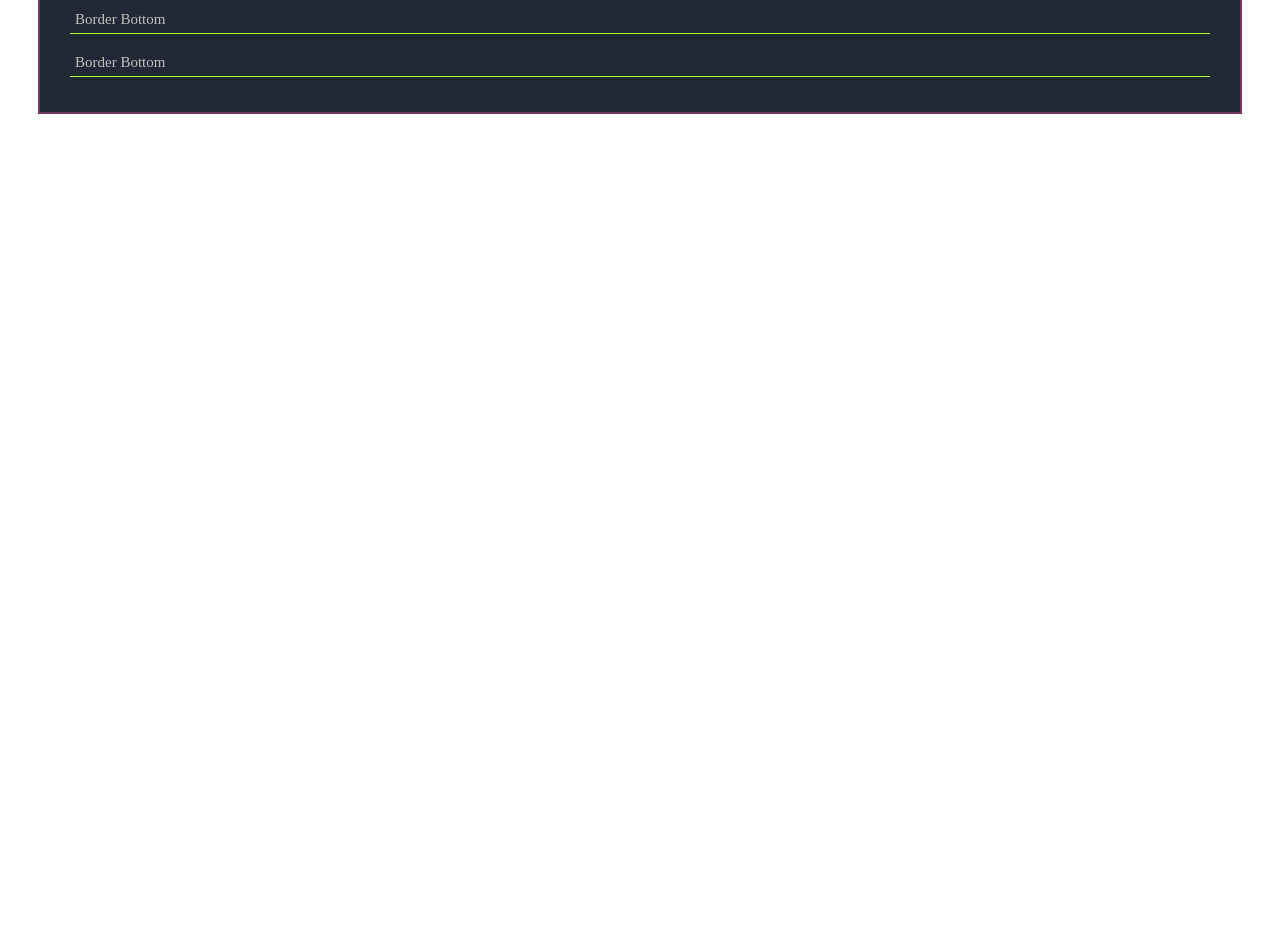
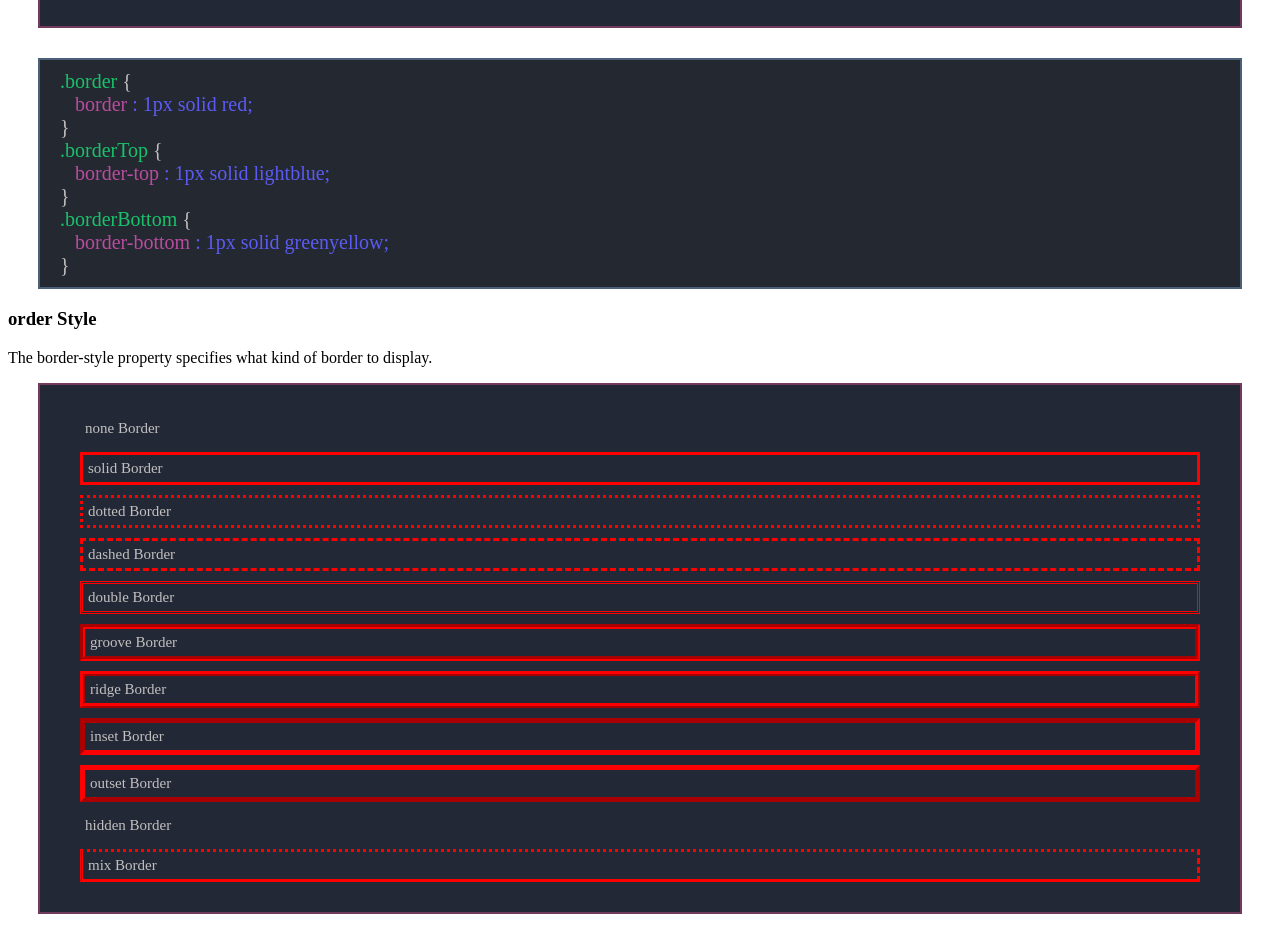
Before and after one commit to dev-ashik/css, a plain HTML site: page Details/border.html in a window 1280 px wide. Shown: the part 220-1164 px from the top of the page. Before the commit the page ends 800 px from the top, so only its background shows below. Drawn offline with Linux system fonts and the light colour scheme.

Commit message:
border style

```diff
--- a/Details/border.html
+++ b/Details/border.html
@@ -7,6 +7,11 @@
     <title>Border</title>
     <link rel="stylesheet" href="../styles.css">
     <style>
+        .commonCss {
+            padding: 5px;
+            margin: 10px;
+            border: 3px solid red;
+        }
         .borderWithText {
             border: 1px solid red;
             padding: 5px;
@@ -21,6 +26,44 @@
             border-bottom: 1px solid greenyellow;
             padding: 5px;
         }
+
+        .noneBorder {
+            border-style: none;
+        }
+        .dottedBorder {
+            border-style: dotted;
+        }
+        .dashedBorder {
+            border-style: dashed;
+        }
+        .solidBorder {
+            border-style: solid;
+        }
+        .doubleBorder {
+            border-style: double;
+        }
+        .grooveBorder {
+            border: 5px solid red;
+            border-style: groove;
+        }
+        .ridgeBorder {
+            border: 5px solid red;
+            border-style: ridge;
+        }
+        .insetBorder {
+            border: 5px solid red;
+            border-style: inset;
+        }
+        .outsetBorder {
+            border: 5px solid red;
+            border-style: outset;
+        }
+        .hiddenBorder {
+            border-style: hidden;
+        }
+        .mixBorder {
+            border-style:  dotted dashed solid double;
+        }
     </style>
 </head>
 <body>
@@ -29,8 +72,35 @@
         <p class="borderWithText">Text with border</p>
         <p class="borderTop">Border Top</p>
         <p class="borderBottom">Border Bottom</p>
-        <p class="borderBottom">Border Bottom</p>
-        <p class="borderBottom">Border Bottom</p>
+    </div>
+
+    <div class="codeRunDiv">
+        <span class="codeColorGreen">.border </span>{ <br>
+            &nbsp; &nbsp;<span class="codeColorDarkRed">border </span><span class="codeColorBlue">: 1px solid red;</span><br>
+        }<br>
+        <span class="codeColorGreen">.borderTop </span>{ <br>
+            &nbsp; &nbsp;<span class="codeColorDarkRed">border-top </span><span class="codeColorBlue">: 1px solid lightblue;</span><br>
+        }<br>
+        <span class="codeColorGreen">.borderBottom </span>{ <br>
+            &nbsp; &nbsp;<span class="codeColorDarkRed">border-bottom </span><span class="codeColorBlue">: 1px solid greenyellow;</span><br>
+        }<br>
+
+    </div>
+
+    <h3>order Style</h3>
+    <p>The border-style property specifies what kind of border to display.</p>
+    <div class="codeDiv">
+        <p class="noneBorder commonCss">none Border</p>
+        <p class="solidBorder commonCss">solid Border</p>
+        <p class="dottedBorder commonCss">dotted Border</p>
+        <p class="dashedBorder commonCss">dashed Border</p>
+        <p class="doubleBorder commonCss">double Border</p>
+        <p class="grooveBorder commonCss">groove Border</p>
+        <p class="ridgeBorder commonCss">ridge Border</p>
+        <p class="insetBorder commonCss">inset Border</p>
+        <p class="outsetBorder commonCss">outset Border</p>
+        <p class="hiddenBorder commonCss">hidden Border</p>
+        <p class="mixBorder commonCss">mix Border</p>
     </div>
 </body>
 </html>
```
